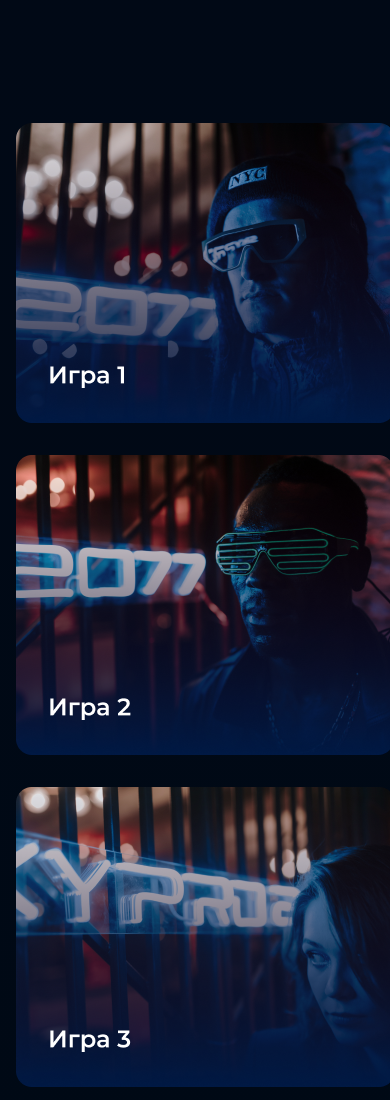
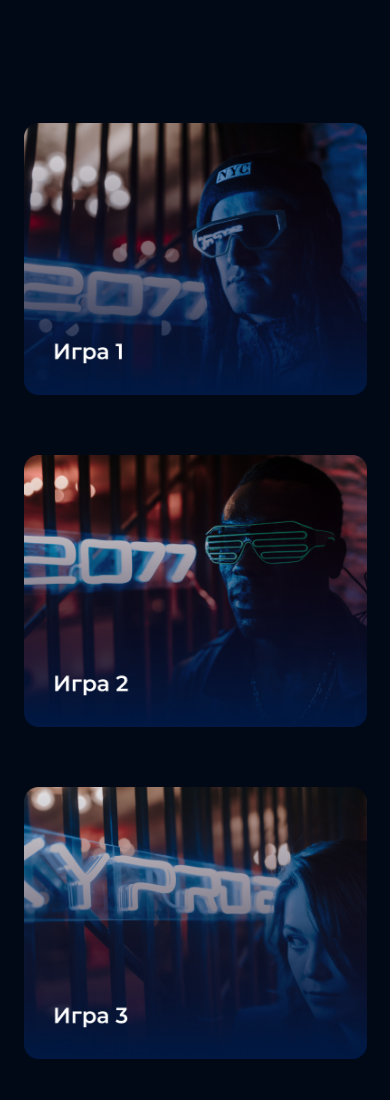
Before and after one commit to FEDOKBAK/2-nd-course-hw, a plain HTML site: page index.html in a window 390 px wide. Shown: the part 740-1840 px from the top of the page. Drawn offline with Linux system fonts and the light colour scheme.

Commit message:
hw-5 rework

```diff
--- a/_mobile.scss
+++ b/_mobile.scss
@@ -37,10 +37,18 @@
     transform: translate(-50%, 0);
   }
 
+  .select_game {
+    justify-content: center;
+  }
+
 
   .select_game_one {
     width: 343px;
     height: 300px;
+  }
+
+  .select_game_one_img {
+    width: 100%;
   }
 
   .for {
@@ -54,6 +62,8 @@
     grid-column: span 4;
     margin-top: 51px;
     width: 343px;
+    display: flex;
+    flex-direction: column;
   }
 
   .for_desc-main {
@@ -81,10 +91,11 @@
 
   .for_img {
     margin-top: 64px;
+    width: 344px;
   }
 
   .for_img-desc {
-    width: 344px;
+    width: 100%;
   }
 
   .bottom_text {
--- a/index.html
+++ b/index.html
@@ -22,13 +22,13 @@
 <div class="select center">
   <div class="select_game">
     <div class="select_game_one">
-      <img src="./img/Group 1.png" alt="game1">
+      <img class="select_game_one_img" src="./img/Group 1.png" alt="game1">
     </div>
     <div class="select_game_one">
-      <img src="./img/Group 2.png" alt="game2">
+      <img class="select_game_one_img" src="./img/Group 2.png" alt="game2">
     </div>
     <div class="select_game_one">
-      <img src="./img/Group 3.png" alt="game3">
+      <img class="select_game_one_img" src="./img/Group 3.png" alt="game3">
     </div>
   </div>
 </div>
```
Also changed, not shown: hw-5.js (+28 -17 lines), style.css, 1 other file.
